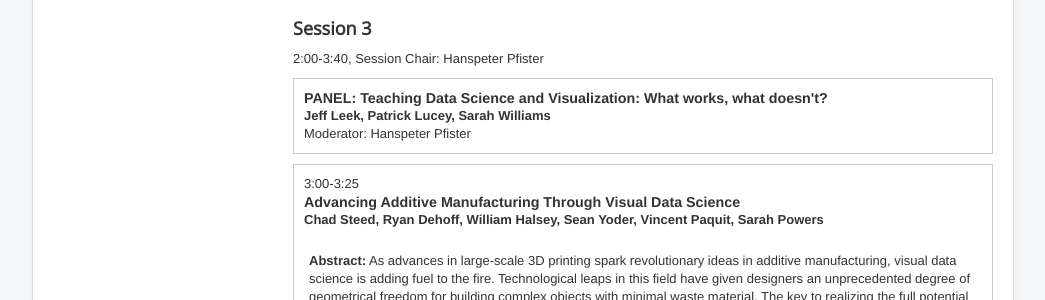
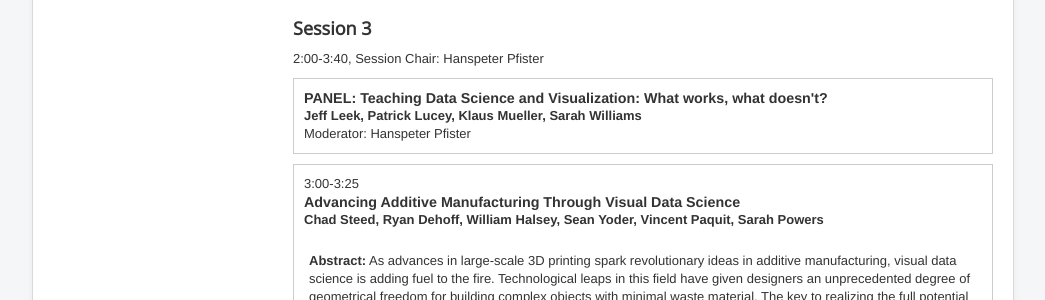
Before and after one commit to VCG/vds-2016-website, a Jekyll site: the page built from program.md, in a window 1280 px wide and 900 px high, scrolled down 2810 px. Shown: the part 152-452 px from the top of the window, without its empty margins (117-1162 px from the left). Built offline with Jekyll 4.4.1, drawn with Linux system fonts in a browser that asks for light colours.

Commit message:
added klaus to panel

```diff
--- a/_layouts/program.html
+++ b/_layouts/program.html
@@ -76,7 +76,7 @@ layout: page
 
 <div class="talk">
     <div class="ttitle">PANEL: Teaching Data Science and Visualization: What works, what doesn't?</div>
-    <div><span class="tspeaker">Jeff Leek, Patrick Lucey, Sarah Williams</span></div>
+    <div><span class="tspeaker">Jeff Leek, Patrick Lucey, Klaus Mueller, Sarah Williams</span></div>
     <div>Moderator: Hanspeter Pfister</div>
 </div>
 
```
